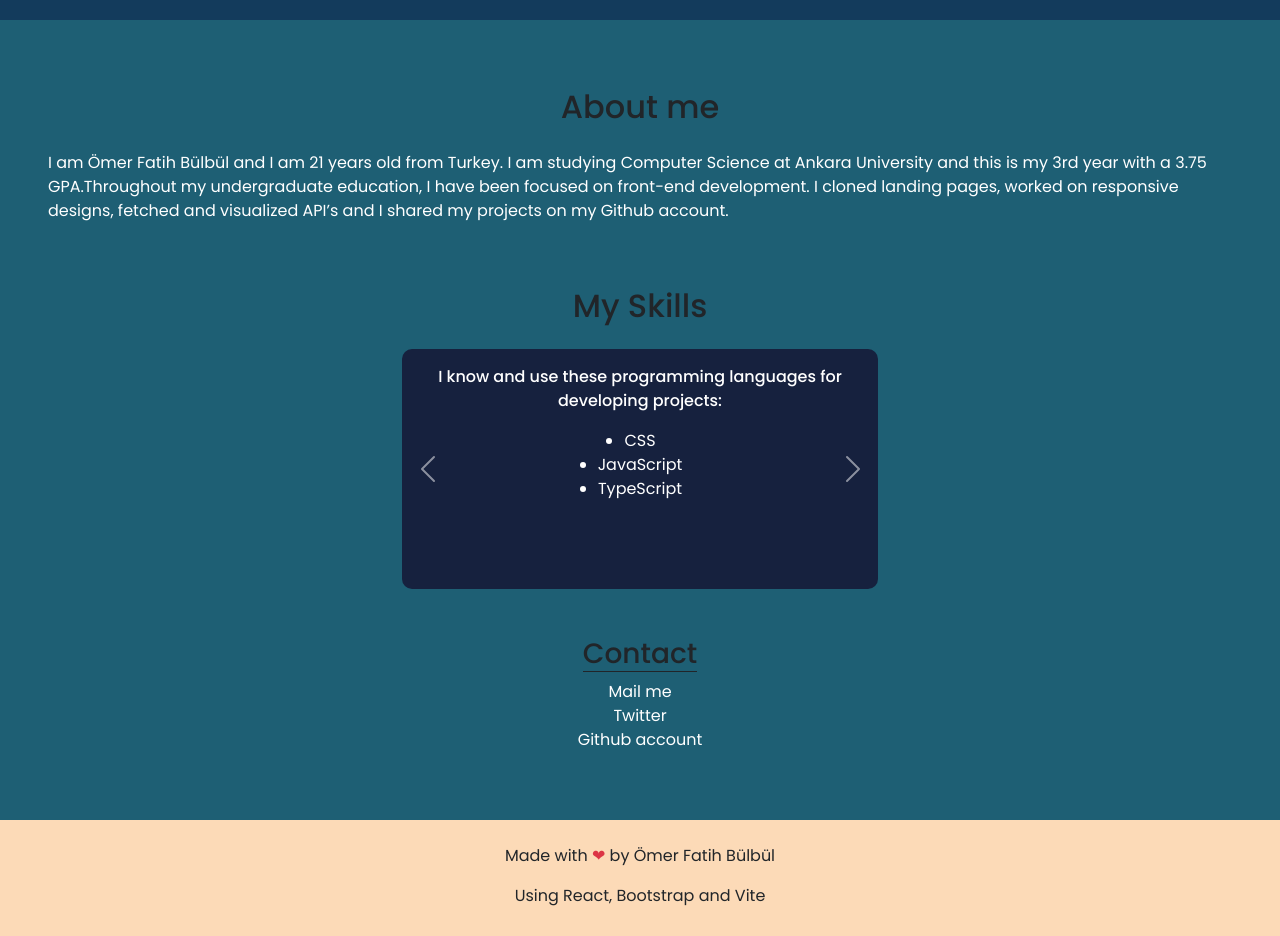
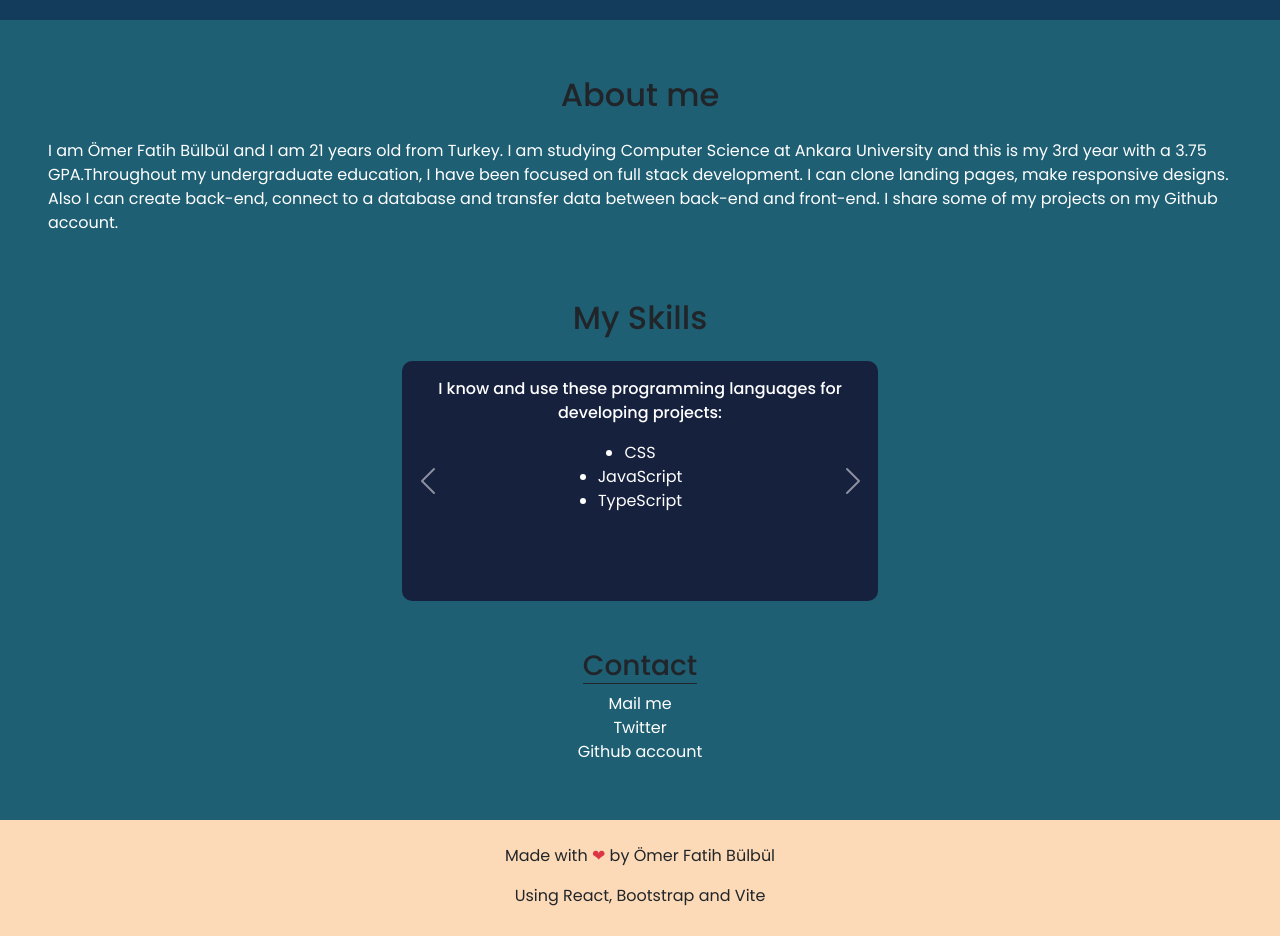
Before and after one commit to fatihbulbul1/fatihbulbul1.github.io, a React (Vite) app: page / in a window 1280 px wide. Shown: the part 1580-2516 px from the top of the page. Built offline with nearby package versions, Linux system fonts and the light colour scheme; no server answers.

Commit message:
about section changed

```diff
--- a/src/assets/components/About.tsx
+++ b/src/assets/components/About.tsx
@@ -12,41 +12,11 @@ export const About = () => {
           I am Ömer Fatih Bülbül and I am 21 years old from Turkey. I am
           studying Computer Science at Ankara University and this is my 3rd year
           with a 3.75 GPA.Throughout my undergraduate education, I have been
-          focused on front-end development. I cloned landing pages, worked on
-          responsive designs, fetched and visualized API’s and I shared my
+          focused on full stack development. I can clone landing pages, make
+          responsive designs. Also I can create back-end, connect to a database
+          and transfer data between back-end and front-end. I share some of my
           projects on my Github account.
         </p>
-        {/*         <p className="ul-text">
-          I know and use these programming languages for developing projects:
-        </p>
-        <ul>
-          <li>CSS</li>
-          <li>JavaScript</li>
-          <li>TypeScript</li>
-        </ul>
-        <p className="ul-text">
-          I know and use these frameworks for developing projects:
-        </p>
-        <ul>
-          <li>React</li>
-          <li>Bootstrap</li>
-          <li>Tailwind CSS</li>
-          <li>Express.js</li>
-          <li>Node.js</li>
-        </ul>
-        <p className="ul-text">
-          I am also familiar with these languages/tools:
-        </p>
-        <ul>
-          <li>Java/C#</li>
-          <li>Python</li>
-          <li>C/C++</li>
-          <li>SQL</li>
-        </ul>
-        <p className="text-danger text-center">
-          I am looking for an internship for summer 2023. You can contact me for
-          details:
-        </p> */}
         <h2 className="mt-5 text-center text-dark">My Skills</h2>
         <div
           id="carouselExampleControls"
@@ -84,13 +54,13 @@ export const About = () => {
             <div className="carousel-item p-3">
               <div className="text-center w-100 d-flex flex-column justify-content-center align-items-center">
                 <p className="ul-text">
-                  I am also familiar with these languages/tools:
+                  I am also comfortable with these languages/tools:
                 </p>
                 <ul>
                   <li>Java/C#</li>
                   <li>Python</li>
                   <li>C/C++</li>
-                  <li>SQL</li>
+                  <li>SQL/NoSQL</li>
                 </ul>
               </div>
             </div>
```
Also changed, not shown: 3 other files (tests, documents, lock files or other folders).
